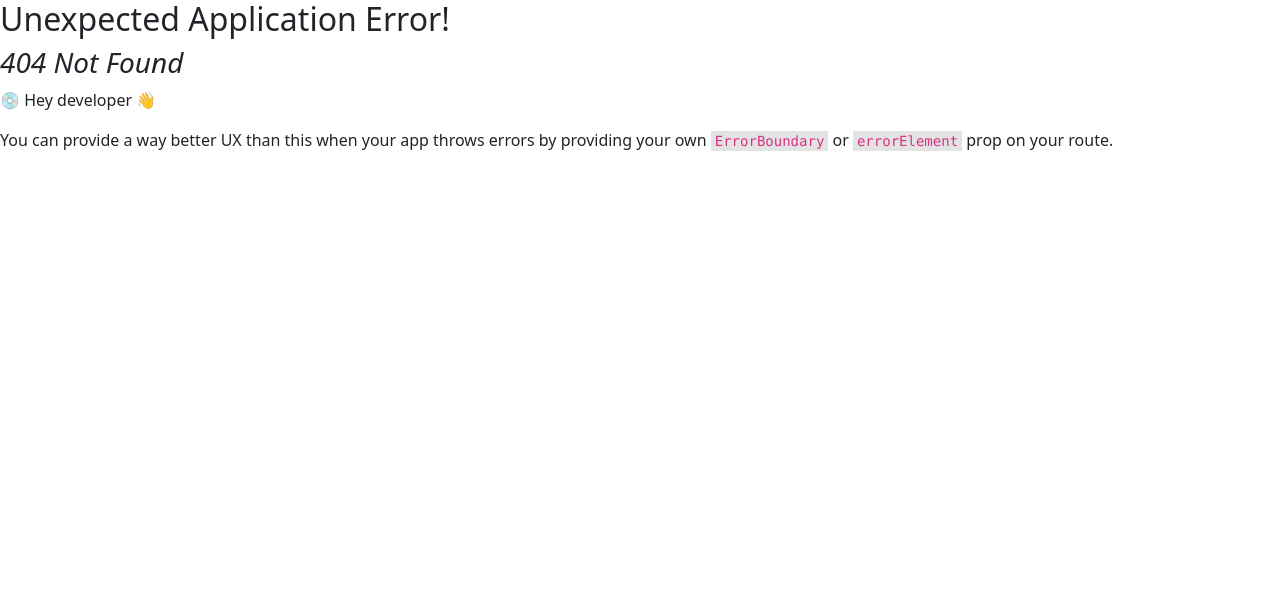
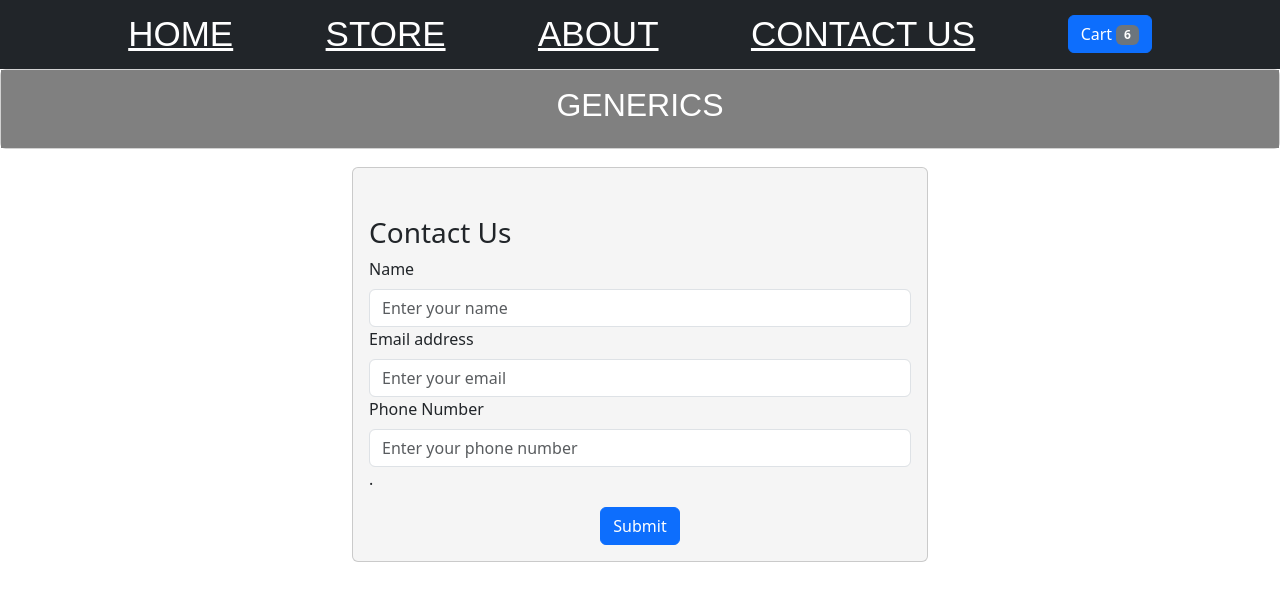
Before and after one commit to vs-ramya/React-bootstrap-practice, a React (Create React App) app: page /ContactUs in a window 1280 px wide. Before the commit this address had no page. Shown: the top 600 px of the page. Built offline with nearby package versions, Linux system fonts and the light colour scheme.

Commit message:
Added Contact us and Home page using Router

```diff
--- a/src/App.js
+++ b/src/App.js
@@ -1,53 +1,41 @@
 import ShapeExample from "./Images";
-//import Navigation from "./Navigation";
 import About from "./About";
 import Root from "./Root";
 import Home from "./Home";
+import ContactUsForm from "./ContactUs"; // Import the ContactUsForm component
+import { createBrowserRouter, RouterProvider } from 'react-router-dom';
 
-import { createBrowserRouter,RouterProvider} from 'react-router-dom';
-import Cards from "./Card";
-
-
-const Router=createBrowserRouter([
+const Router = createBrowserRouter([
   {
-    path:"/",
-    element: <Root/>,
-    children:[
+    path: "/",
+    element: <Root />,
+    children: [
       {
-        path:'',
-        element:<ShapeExample/>
+        path: '',
+        element: <ShapeExample />
       },
       {
-        path:'About',
-      element:<About/>
+        path: 'About',
+        element: <About />
       },
       {
-      path:'About',
-      element:<Cards/>
+        path: 'Home',
+        element: <Home />
       },
       {
-      path:'Home',
-      element:<Home/>
+        path: 'ContactUs', // Define the path for Contact Us page
+        element: <ContactUsForm /> // Render the ContactUsForm component
       },
+    ],
+  },
+]);
 
-    ],
-
-  },
-
-
-])
 function App() {
-
   return (
     <>
-
-    <RouterProvider router={Router}>
-
-    </RouterProvider>
+      <RouterProvider router={Router} />
     </>
-
   );
 }
 
-
 export default App;
--- /dev/null
+++ b/src/ContactUs.js
@@ -0,0 +1,92 @@
+import React, { useState } from "react";
+import { Form, Button,Card, CardBody } from "react-bootstrap";
+
+const ContactUsForm = () => {
+  const [formData, setFormData] = useState({
+    name: "",
+    email: "",
+    phoneNumber: "",
+  });
+
+  const handleChange = (e) => {
+    setFormData({ ...formData, [e.target.name]: e.target.value });
+  };
+
+  const handleSubmit = (e) => {
+    e.preventDefault();
+    // Here you can implement your logic for submitting the form data
+    console.log("Form submitted:", formData);
+    // Reset form fields after submission
+    setFormData({
+      name: "",
+      email: "",
+      phoneNumber: "",
+    });
+  };
+
+  return (
+
+    <div  style={{ display:'flex',justifyContent:'center',marginTop:'18px'}}>
+
+
+<Card style={{ width: '36rem',backgroundColor:"whitesmoke" }}>
+      <CardBody />
+      <Card.Body>
+        <Card.Title><h3>Contact Us</h3></Card.Title>
+        <Card.Text>
+        <Form onSubmit={handleSubmit}>
+        <Form.Group controlId="formName">
+          <Form.Label>Name</Form.Label>
+          <Form.Control
+            type="text"
+            placeholder="Enter your name"
+            name="name"
+            value={formData.name}
+            onChange={handleChange}
+          />
+        </Form.Group>
+
+        <Form.Group controlId="formEmail">
+          <Form.Label>Email address</Form.Label>
+          <Form.Control
+            type="email"
+            placeholder="Enter your email"
+            name="email"
+            value={formData.email}
+            onChange={handleChange}
+          />
+        </Form.Group>
+
+        <Form.Group controlId="formPhoneNumber">
+          <Form.Label>Phone Number</Form.Label>
+          <Form.Control
+            type="tel"
+            placeholder="Enter your phone number"
+            name="phoneNumber"
+            value={formData.phoneNumber}
+            onChange={handleChange}
+          />
+        </Form.Group>
+        </Form>
+          .
+        </Card.Text>
+
+
+    <div  style={{ display:'flex',justifyContent:'center'}}>
+
+        <Button variant="primary" type="submit">
+          Submit
+        </Button>
+        </div>
+      </Card.Body>
+    </Card>
+    </div>
+
+
+
+
+
+  );
+};
+
+export default ContactUsForm;
--- a/src/Navigation.js
+++ b/src/Navigation.js
@@ -14,8 +14,17 @@ const Navigation=(() => {
 
           <Nav className="mx-auto" >
             <NavLink to="/Home" style={{color:"white",fontSize:'35px',fontFamily:"sans-serif"}}>HOME</NavLink>
+            </Nav>
+            <Nav className="mx-auto">
             <NavLink href="#features" style={{color:"white",fontSize:'35px',fontFamily:"sans-serif"}}>STORE</NavLink>
+            </Nav>
+            <Nav className="mx-auto">
             <NavLink to="/About" style={{color:"white",fontSize:'35px',fontFamily:"sans-serif"}} >ABOUT </NavLink>
+            </Nav>
+            <Nav className="mx-auto">
+            <NavLink to="/ContactUs" style={{ color: "white", fontSize: "35px", fontFamily: "sans-serif" }}>CONTACT US</NavLink>
+            </Nav>
+            <Nav className="mx-auto">
 
 
             <Cart/>
--- a/src/index.css
+++ b/src/index.css
@@ -1,8 +1,6 @@
 body {
   margin: 0;
-  font-family: -apple-system, BlinkMacSystemFont, 'Segoe UI', 'Roboto', 'Oxygen',
-    'Ubuntu', 'Cantarell', 'Fira Sans', 'Droid Sans', 'Helvetica Neue',
-    sans-serif;
+  font-family: 'Times New Roman', Times, serif;
   -webkit-font-smoothing: antialiased;
   -moz-osx-font-smoothing: grayscale;
 }
```
Also changed, not shown: src/CartButton.js (line endings or trailing spaces), src/Home.js (line endings or trailing spaces). Lines whose indentation alone changed are shown as unchanged.
